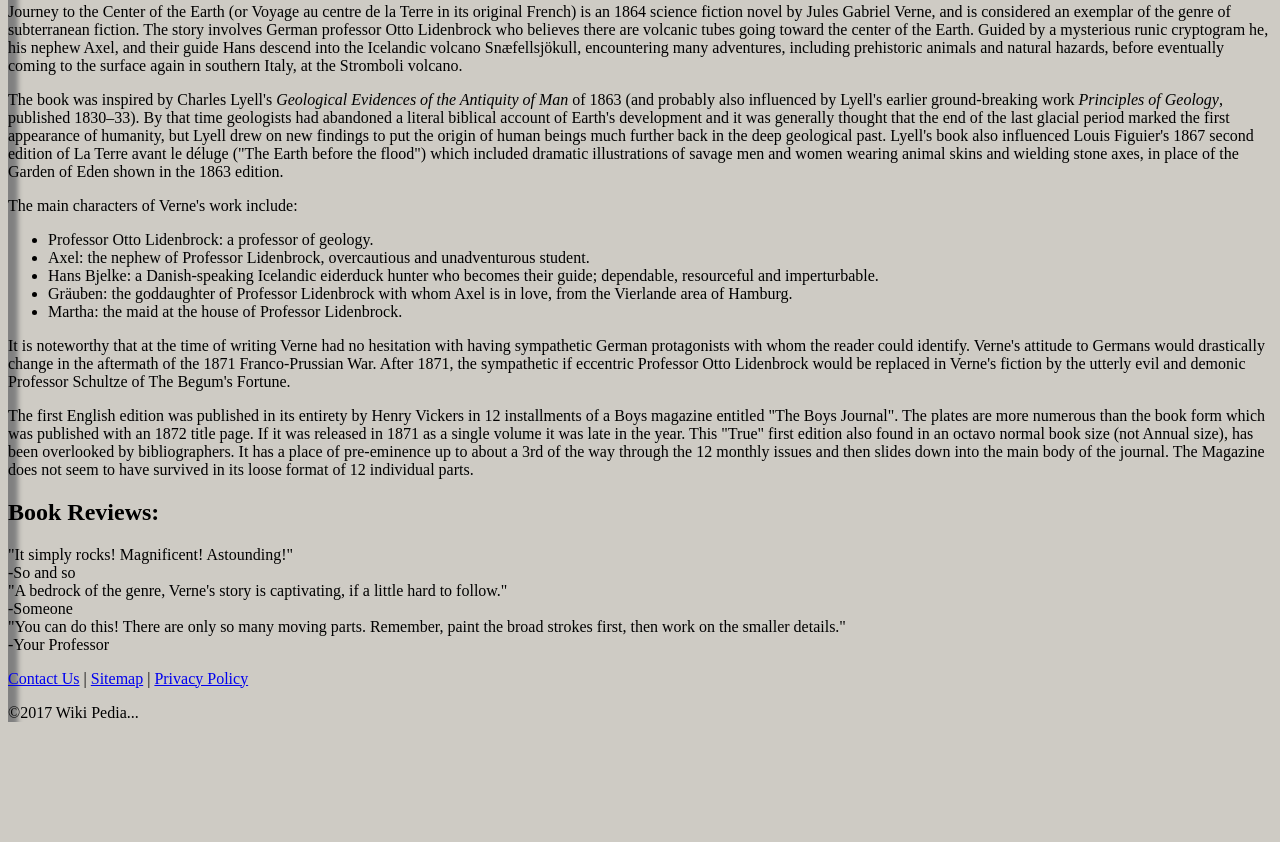
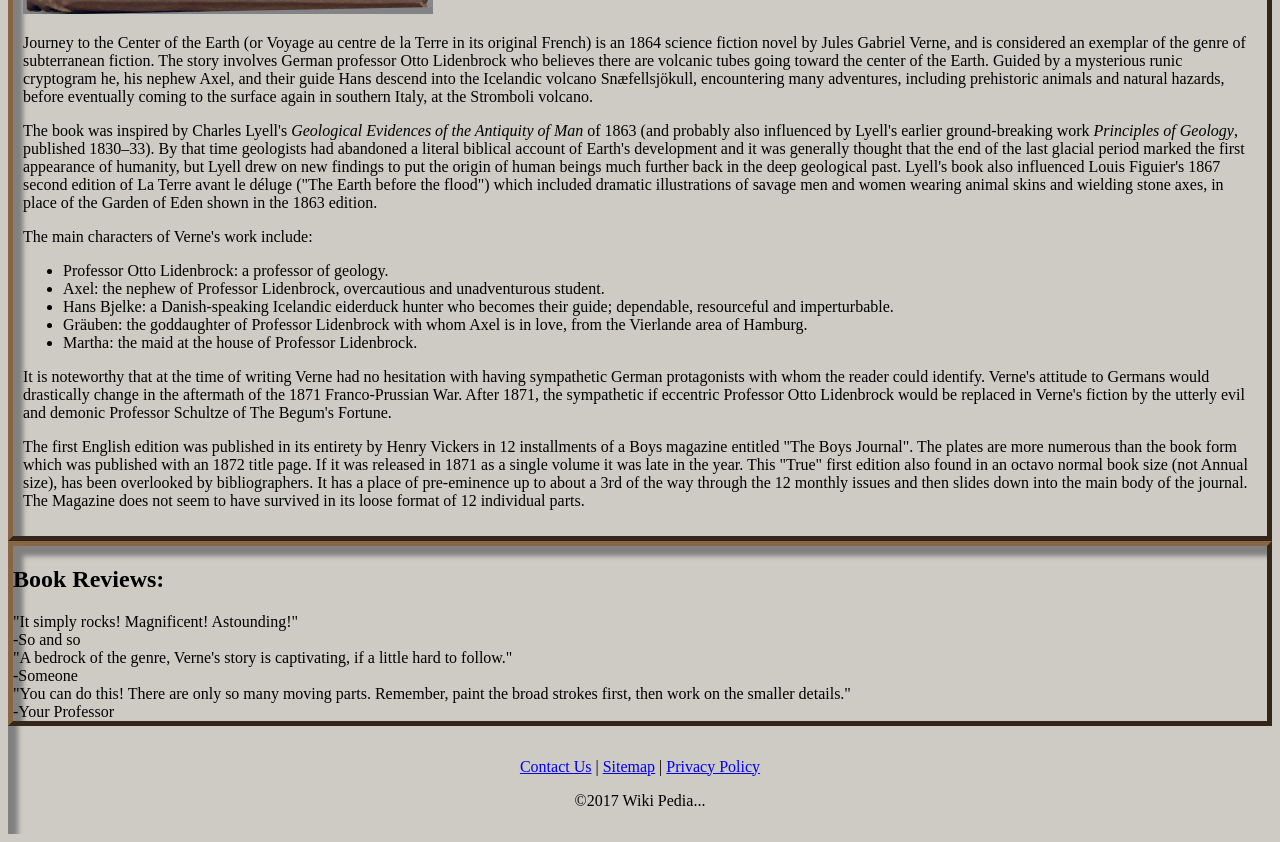
Before and after one commit to RVCC-IDMX/midterm-tara-nd, a plain HTML site: page index.html in a window 1280 px wide. Shown: the part 810-1652 px from the top of the page. Before the commit the page ends 1548 px from the top, so only its background shows below. Drawn offline with Linux system fonts and the light colour scheme.

Commit message:
basic structure complete

```diff
--- a/css/style.css
+++ b/css/style.css
@@ -17,3 +17,26 @@ header{
     background-position: center;
 
 }
+main{
+    padding: 0.625rem;
+    border:0.313rem outset #886644;
+    box-shadow:0.625rem 0.625rem 0.313rem grey inset;
+}
+aside{
+    text-align:left;
+    padding: 0.313 rem;
+    margin-bottom: 0.5rem;
+    border:0.313rem outset #886644;
+    box-shadow:0.625rem 0.625rem 0.313rem grey inset;
+}
+footer{
+    padding:0.5em;
+    box-shadow:0.625rem 0.625rem 0.313 rem grey inset;
+    text-align: center;
+    border:0.313 rem outset #886644;
+    border-radius: 25px;
+}
+figcaption{
+    text-align: center;
+    font-style: italic;
+}
```
